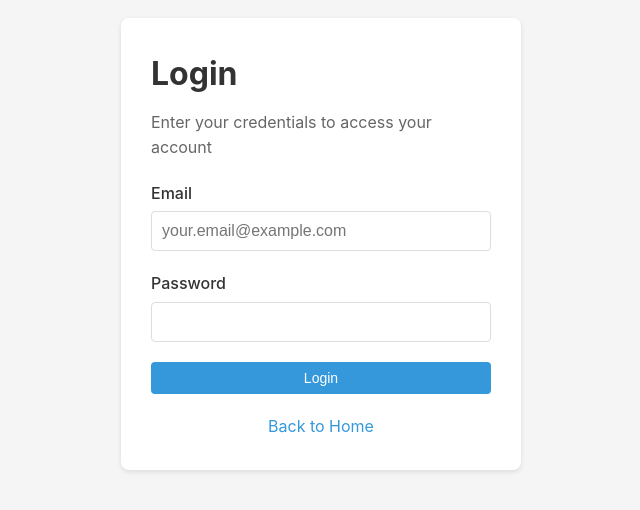
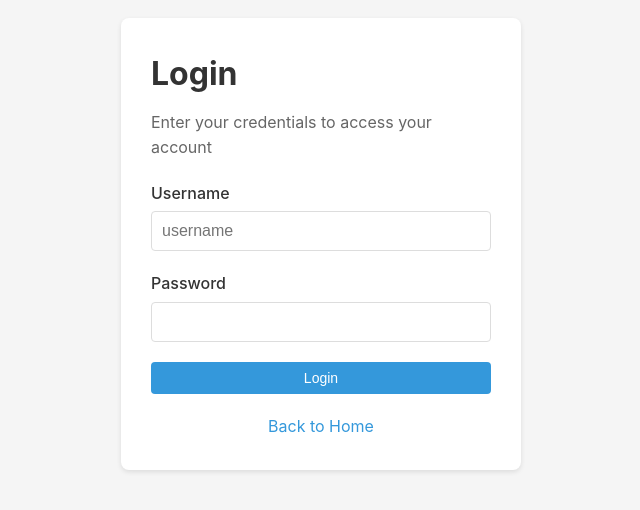
Before and after one commit to Ricar8o/social-media-microservices-app, a Next.js app in the folder frontend/social-media-app-frontend/: page /login in a window 1280 px wide. Shown: the part 156-666 px from the top of the page, without its empty margins (319-959 px from the left). Built offline with nearby package versions, Linux system fonts and the light colour scheme.

Commit message:
feat: implement user authentication with login and profile fetching

```diff
--- /dev/null
+++ b/frontend/social-media-app-frontend/src/app/environments/environment.ts
@@ -0,0 +1,5 @@
+export const environment = {
+  production: false,
+  USERS_API: "http://localhost:3001",
+  POSTS_API: "http://localhost:3002",
+};
--- a/frontend/social-media-app-frontend/src/app/login/page.tsx
+++ b/frontend/social-media-app-frontend/src/app/login/page.tsx
@@ -3,13 +3,16 @@
 import { useState } from "react"
 import { useRouter } from "next/navigation"
 import Link from "next/link"
+import { environment } from "../environments/environment"
 
 export default function LoginPage() {
   const [isLoading, setIsLoading] = useState(false)
-  const [email, setEmail] = useState("")
+  const [username, setUsername] = useState("")
   const [password, setPassword] = useState("")
   const [message, setMessage] = useState("")
   const router = useRouter()
+  const LOGIN_ENDPOINT = `${environment.USERS_API}/auth/login`
+  const PROFILE_ENDPOINT = `${environment.USERS_API}/user/profile`
 
   const handleLogin = async (e: any) => {
     e.preventDefault()
@@ -17,12 +20,31 @@ export default function LoginPage() {
     setMessage("")
 
     try {
-      // Simulate API call
-      const response = await fetch("https://jsonplaceholder.typicode.com/users/1")
-      const user = await response.json()
+      const response = await fetch(LOGIN_ENDPOINT, {
+        method: "POST",
+        headers: {
+          "Content-Type": "application/json",
+        },
+        body: JSON.stringify({ username, password }),
+      })
+      if (!response.ok) {
+        throw new Error("Login failed")
+      }
 
-      // Store user in localStorage
-      localStorage.setItem("user", JSON.stringify(user))
+      const data = await response.json()
+      localStorage.setItem("credentials", JSON.stringify(data))
+
+      const profileResponse = await fetch(PROFILE_ENDPOINT, {
+        headers: {
+          Authorization: `Bearer ${data.token}`,
+        },
+      })
+      if (!profileResponse.ok) {
+        throw new Error("Profile fetch failed")
+      }
+
+      const profileData = await profileResponse.json()
+      localStorage.setItem("userData", JSON.stringify(profileData))
 
       setMessage("Login successful!")
       setTimeout(() => {
@@ -45,13 +67,13 @@ export default function LoginPage() {
 
         <form onSubmit={handleLogin}>
           <div className="form-group">
-            <label htmlFor="email">Email</label>
+            <label htmlFor="username">Username</label>
             <input
-              id="email"
-              type="email"
-              placeholder="your.email@example.com"
-              value={email}
-              onChange={(e) => setEmail(e.target.value)}
+              id="username"
+              type="username"
+              placeholder="username"
+              value={username}
+              onChange={(e) => setUsername(e.target.value)}
               required
             />
           </div>
```
